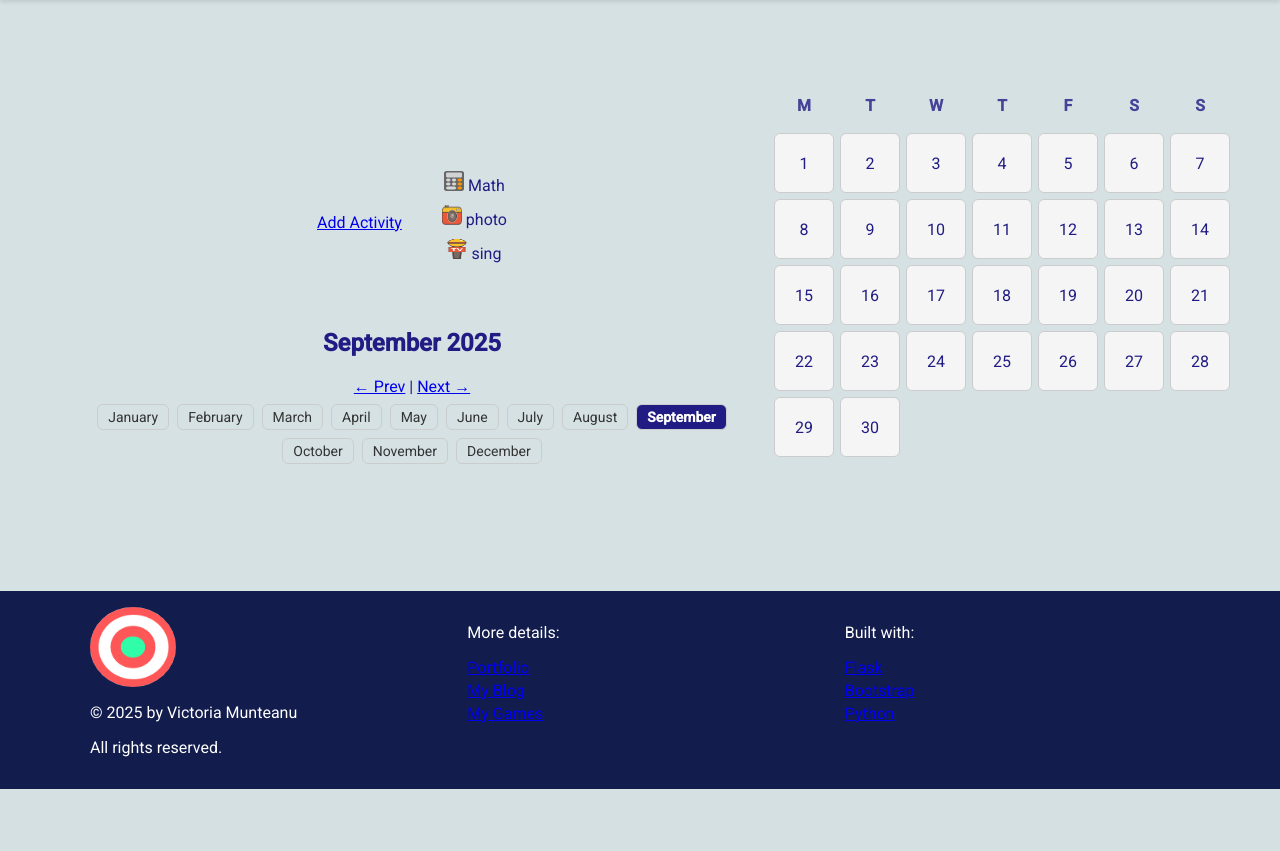
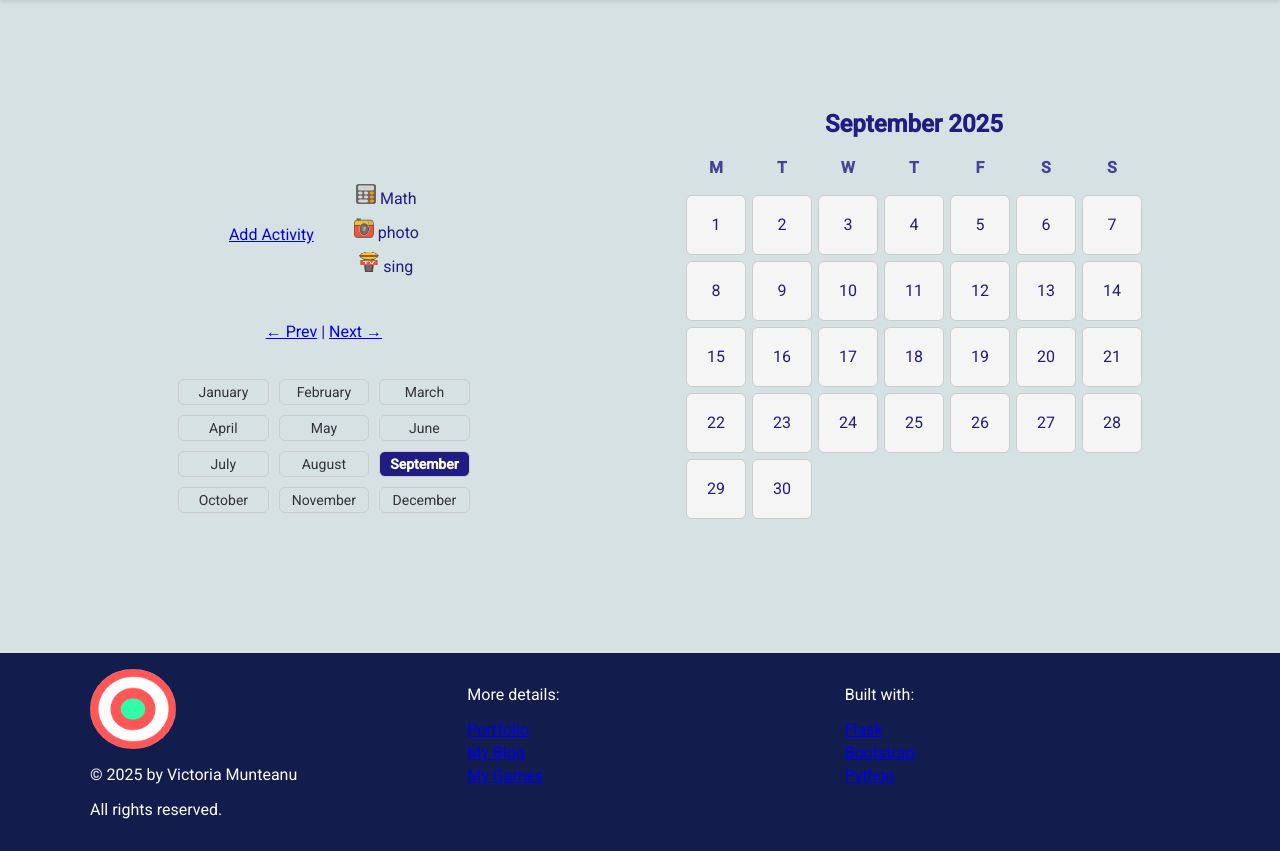
Before and after one commit to vicmoon/Python_JustDidIt, a Flask app: page /track in a window 1280 px wide. Shown: the part 88-939 px from the top of the page. Before the commit the page ends 877 px from the top, so only its background shows below. Run offline with Flask 3, Linux system fonts and the light colour scheme; a user stored in the database is signed in; data comes from the database, SQL or seed files in the repository; data that the repository does not hold is empty; some libraries are stand-ins or nearby versions.

Commit message:
update style

```diff
--- a/static/style.css
+++ b/static/style.css
@@ -326,6 +326,10 @@ input {
   margin-bottom: 10px;
 }
 
+.prev-next-nav {
+  margin-bottom: 30px;
+}
+
 .month-nav {
   display: flex;
   justify-content: center;
@@ -349,10 +353,9 @@ input {
 /* Nav */
 .month-nav {
   margin: 8px 0 12px;
-  display: flex;
-  gap: 8px;
-  justify-content: center;
-  flex-wrap: wrap;
+  display: grid;
+  grid-template-columns: 1fr 1fr 1fr;
+  gap: 10px;
 }
 .month-nav a {
   padding: 4px 10px;
@@ -371,7 +374,7 @@ input {
   opacity: 0.5;
 }
 
-/* Grid */
+/* Calendar Grid */
 .calendar-grid {
   display: grid;
   grid-template-columns: repeat(7, 60px); /* 7 columns */
--- a/templates/track.html
+++ b/templates/track.html
@@ -29,9 +29,9 @@ Just Did It{% endblock %} {% block content %}
   </div>
 
     <!-- Month header / nav -->
-    <h2 class="cal-title">{{ month }} {{ year }}</h2>
 
-    <nav class="mointro-a">
+
+    <nav class="prev-next-nav">
       <a href="{{ url_for('track', year=prev_year, month=prev_month) }}"
         >← Prev</a
       >
@@ -42,6 +42,7 @@ Just Did It{% endblock %} {% block content %}
     </nav>
 
     <!-- Optional compact month list -->
+
     <nav class="month-nav months">
       {% for mname, mnum in month_numbers.items() %}
       <a
@@ -55,6 +56,7 @@ Just Did It{% endblock %} {% block content %}
     </div>
 
     <div class="calendar-wrapper">
+      <h2 class="cal-title">{{ month }} {{ year }}</h2>
       <!-- Weekday header -->
       <ul class="calendar-grid weekday-row" aria-hidden="true">
         <li>M</li>
```
